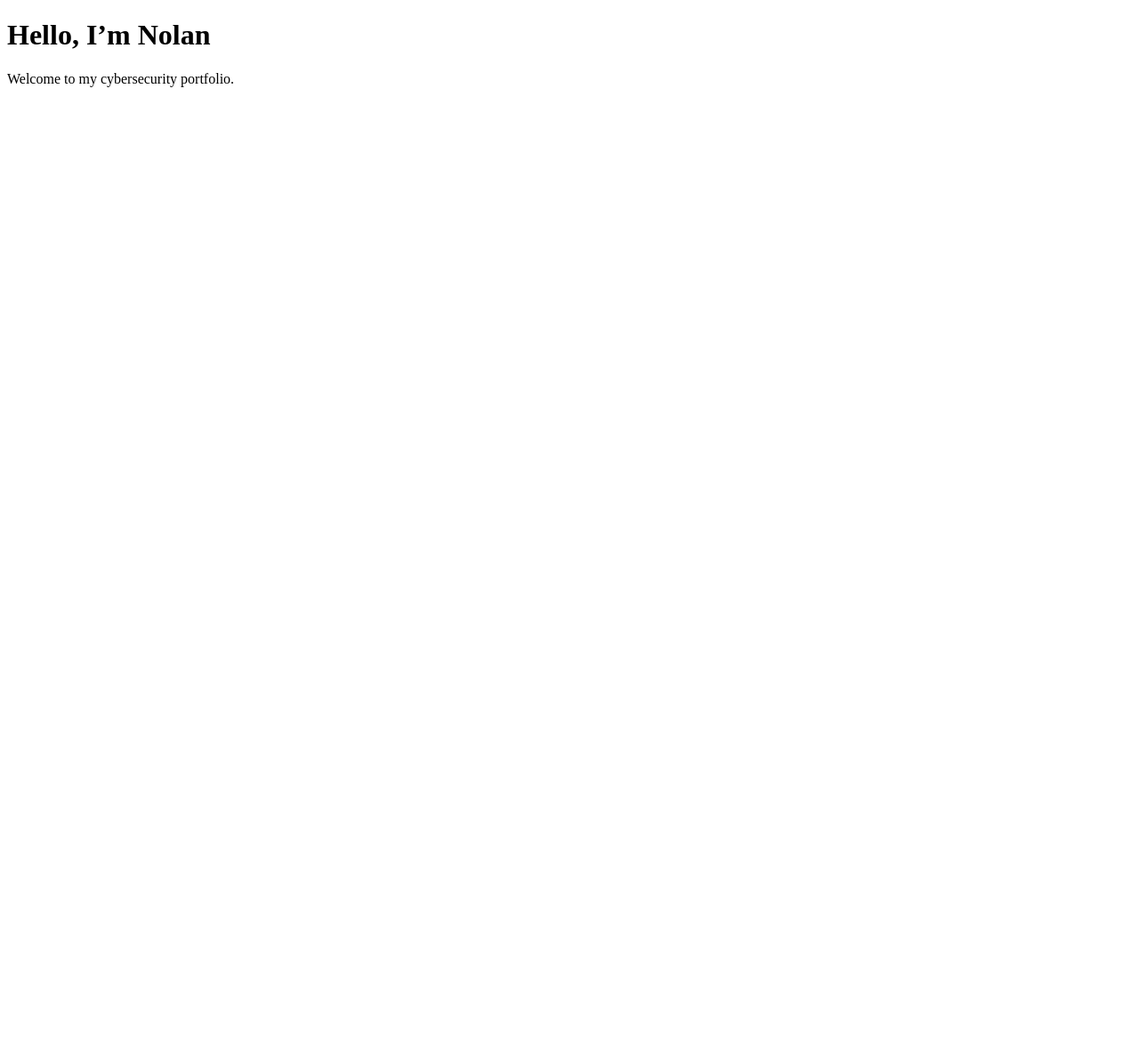
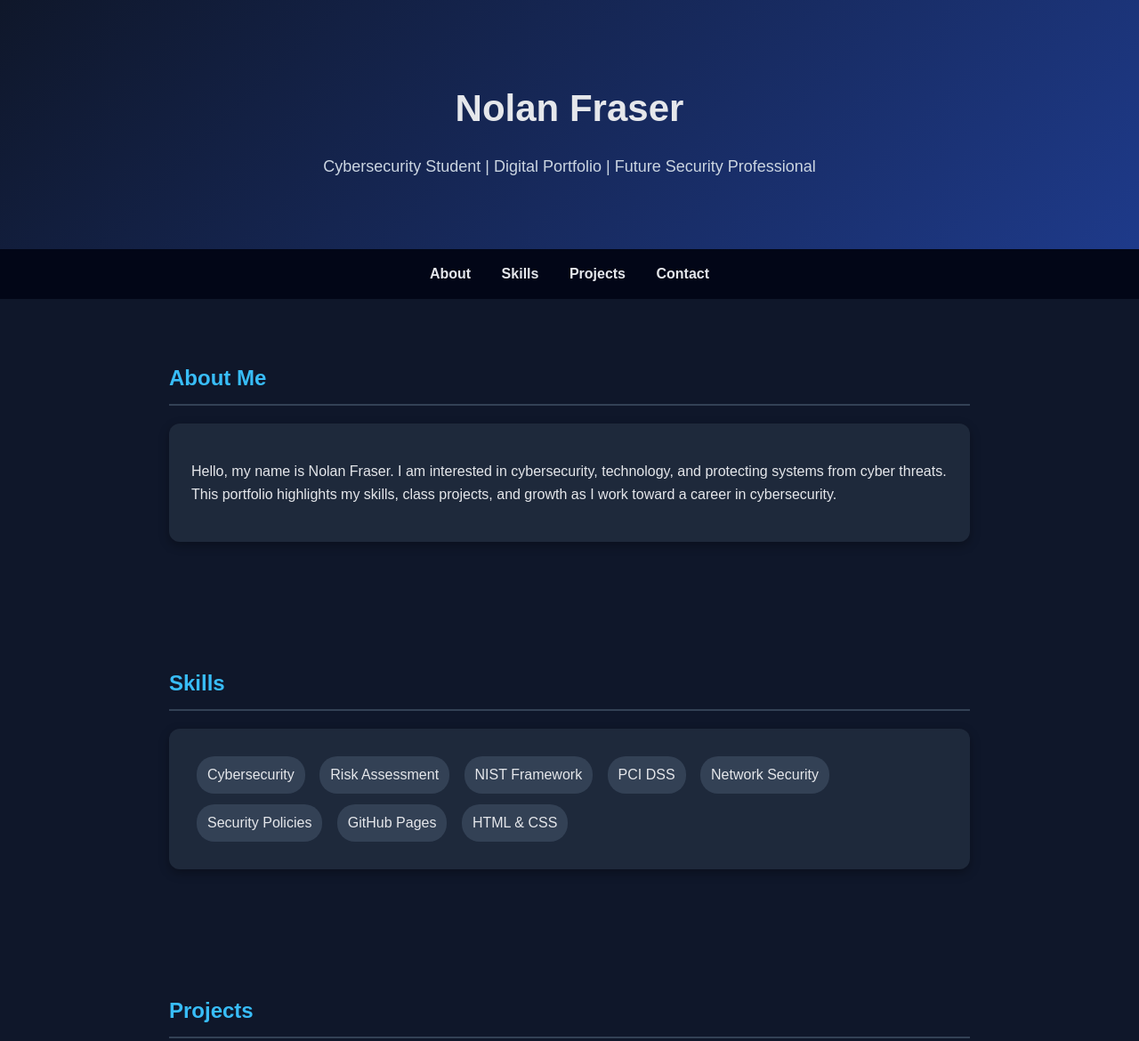
Before and after one commit to Sharprl/NolanFraser.github.io, a plain HTML site: page index.html in a window 1280 px wide. Shown: the top 1170 px of the page at 89% size. Before the commit the page ends 800 px from the top, so only its background shows below. Drawn offline with Linux system fonts and the light colour scheme.

Commit message:
Update index.html

```diff
--- a/index.html
+++ b/index.html
@@ -1,10 +1,170 @@
 <!DOCTYPE html>
-<html>
+<html lang="en">
 <head>
-  <title>My Portfolio</title>
+  <meta charset="UTF-8" />
+  <meta name="viewport" content="width=device-width, initial-scale=1.0" />
+  <title>Nolan Fraser | Cybersecurity Portfolio</title>
+  <style>
+    body {
+      margin: 0;
+      font-family: Arial, sans-serif;
+      background: #0f172a;
+      color: #e5e7eb;
+      line-height: 1.6;
+    }
+
+    header {
+      padding: 60px 20px;
+      text-align: center;
+      background: linear-gradient(135deg, #0f172a, #1e3a8a);
+    }
+
+    header h1 {
+      font-size: 42px;
+      margin-bottom: 10px;
+    }
+
+    header p {
+      font-size: 18px;
+      color: #cbd5e1;
+    }
+
+    nav {
+      background: #020617;
+      padding: 15px;
+      text-align: center;
+    }
+
+    nav a {
+      color: #e5e7eb;
+      text-decoration: none;
+      margin: 0 15px;
+      font-weight: bold;
+    }
+
+    nav a:hover {
+      color: #38bdf8;
+    }
+
+    section {
+      max-width: 900px;
+      margin: auto;
+      padding: 50px 20px;
+    }
+
+    h2 {
+      color: #38bdf8;
+      border-bottom: 2px solid #334155;
+      padding-bottom: 10px;
+    }
+
+    .card {
+      background: #1e293b;
+      padding: 25px;
+      margin: 20px 0;
+      border-radius: 12px;
+      box-shadow: 0 4px 12px rgba(0,0,0,0.3);
+    }
+
+    .skills span {
+      display: inline-block;
+      background: #334155;
+      padding: 8px 12px;
+      margin: 6px;
+      border-radius: 20px;
+    }
+
+    footer {
+      text-align: center;
+      padding: 25px;
+      background: #020617;
+      color: #94a3b8;
+    }
+
+    a {
+      color: #38bdf8;
+    }
+  </style>
 </head>
 <body>
-  <h1>Hello, I’m Nolan</h1>
-  <p>Welcome to my cybersecurity portfolio.</p>
+
+  <header>
+    <h1>Nolan Fraser</h1>
+    <p>Cybersecurity Student | Digital Portfolio | Future Security Professional</p>
+  </header>
+
+  <nav>
+    <a href="#about">About</a>
+    <a href="#skills">Skills</a>
+    <a href="#projects">Projects</a>
+    <a href="#contact">Contact</a>
+  </nav>
+
+  <section id="about">
+    <h2>About Me</h2>
+    <div class="card">
+      <p>
+        Hello, my name is Nolan Fraser. I am interested in cybersecurity, technology,
+        and protecting systems from cyber threats. This portfolio highlights my skills,
+        class projects, and growth as I work toward a career in cybersecurity.
+      </p>
+    </div>
+  </section>
+
+  <section id="skills">
+    <h2>Skills</h2>
+    <div class="card skills">
+      <span>Cybersecurity</span>
+      <span>Risk Assessment</span>
+      <span>NIST Framework</span>
+      <span>PCI DSS</span>
+      <span>Network Security</span>
+      <span>Security Policies</span>
+      <span>GitHub Pages</span>
+      <span>HTML & CSS</span>
+    </div>
+  </section>
+
+  <section id="projects">
+    <h2>Projects</h2>
+
+    <div class="card">
+      <h3>Cybersecurity Risk Assessment</h3>
+      <p>
+        Created a risk assessment that identified assets, threats, likelihood,
+        impact, and recommended security controls.
+      </p>
+    </div>
+
+    <div class="card">
+      <h3>Security Policy Project</h3>
+      <p>
+        Developed cybersecurity policies covering access control, password security,
+        and system development practices.
+      </p>
+    </div>
+
+    <div class="card">
+      <h3>Compliance Case Study</h3>
+      <p>
+        Analyzed a business case study using frameworks such as NIST, PCI DSS,
+        and cybersecurity best practices.
+      </p>
+    </div>
+  </section>
+
+  <section id="contact">
+    <h2>Contact</h2>
+    <div class="card">
+      <p>Email: your-email@example.com</p>
+      <p>GitHub: <a href="https://github.com/SharpI" target="_blank">github.com/SharpI</a></p>
+      <p>LinkedIn: Add your LinkedIn link here</p>
+    </div>
+  </section>
+
+  <footer>
+    <p>© 2026 Nolan Fraser. All rights reserved.</p>
+  </footer>
+
 </body>
 </html>
```
